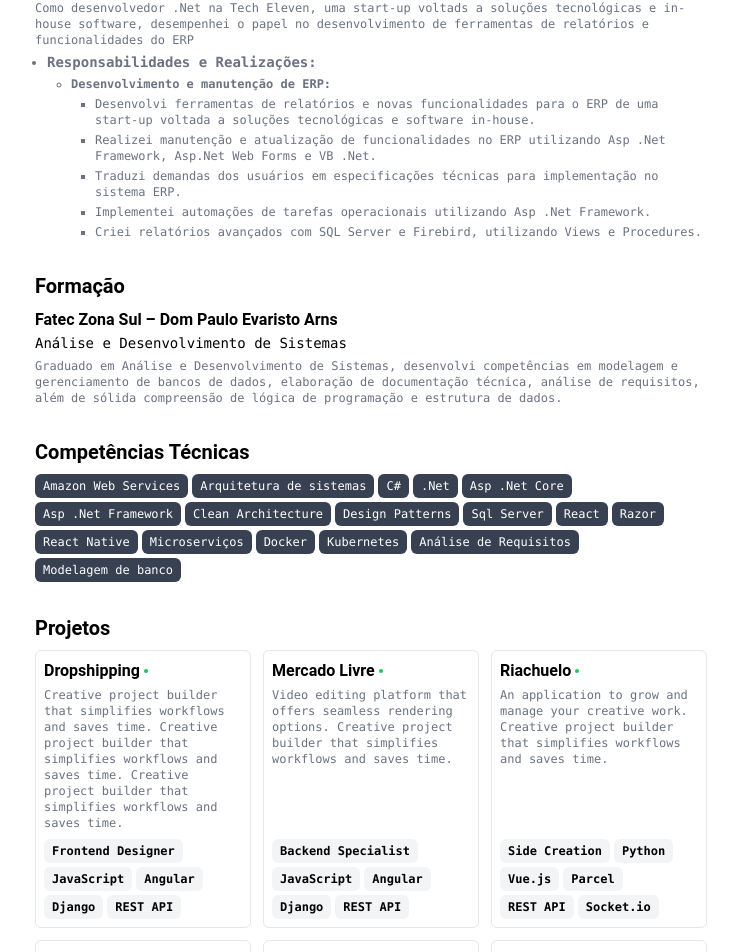
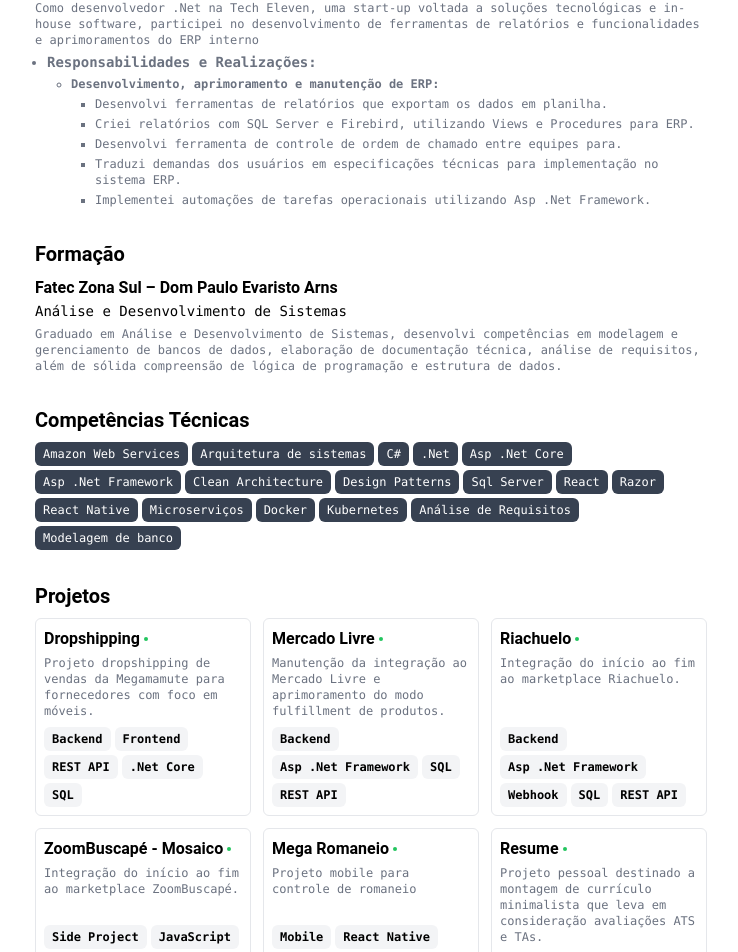
Before and after one commit to matheus-peixoto/Resume, a Next.js app: page / in a window 1280 px wide. Shown: the part 1220-2172 px from the top of the page, without its empty margins (269-1007 px from the left). Built offline with nearby package versions, Linux system fonts and the light colour scheme.

Commit message:
refact: resume data

```diff
--- a/src/data/Resume.ts
+++ b/src/data/Resume.ts
@@ -6,9 +6,21 @@ type BulletList = {
   children: BulletList[];
 };
 
+type Project = {
+  title: string;
+  description: string;
+  techStack: string[];
+  link: {
+    label: string;
+    href: string;
+  };
+};
+
+type Projects = Project[];
+
 export const RESUME = {
   name: "Matheus Peixoto Silva",
-  initials: "JD",
+  initials: "MPS",
   location: "São Paulo, SP, Brasil",
   locationLink: "https://google.com/maps/?q=S%C3%A3o%20Paulo%2C%20S%C3%A3o%20Paulo%2C%20Brazil",
   shortDescription:
@@ -147,25 +159,29 @@ export const RESUME = {
       start: "Março de 2021",
       end: "Junho de 2021",
       descriptionParagraphs: [
-        "Como desenvolvedor .Net na Tech Eleven, uma start-up voltads a soluções tecnológicas e in-house software, desempenhei o papel no desenvolvimento de ferramentas de relatórios e funcionalidades do ERP.",
-        "Manutenção e atualização de funcionalidades de ERP com Asp .Net Framework, Asp.Net Web Forms e VB .Net.",
+        "Como desenvolvedor .Net na Tech Eleven, uma start-up voltada a soluções tecnológicas e in-house software, desenvolvi ferramentas de relatórios e funcionalidades do ERP.",
+        "Manutenção e atualização de funcionalidades de ERP com Asp .Net Framework, Asp .Net Web Forms e VB.Net.",
         "Tradução de demandas dos usuários em especificações técnicas para implementação no sistema ERP",
         "Automação de tarefas operacionais com Asp .Net Framework",
         "Criação de relatórios via Sql Server e Firebird com Views e Procedures."
       ],
-      coreDescription: "Como desenvolvedor .Net na Tech Eleven, uma start-up voltads a soluções tecnológicas e in-house software, desempenhei o papel no desenvolvimento de ferramentas de relatórios e funcionalidades do ERP",
+      coreDescription: "Como desenvolvedor .Net na Tech Eleven, uma start-up voltada a soluções tecnológicas e in-house software, participei no desenvolvimento de ferramentas de relatórios e funcionalidades e aprimoramentos do ERP interno",
       bulletList: {
         name: "Responsabilidades e Realizações",
         children: [
           {
-            name: "Desenvolvimento e manutenção de ERP",
+            name: "Desenvolvimento, aprimoramento e manutenção de ERP",
             children: [
               {
-                name: "Desenvolvi ferramentas de relatórios e novas funcionalidades para o ERP de uma start-up voltada a soluções tecnológicas e software in-house.",
+                name: "Desenvolvi ferramentas de relatórios que exportam os dados em planilha.",
                 children: [],
               },
               {
-                name: "Realizei manutenção e atualização de funcionalidades no ERP utilizando Asp .Net Framework, Asp.Net Web Forms e VB .Net.",
+                name: "Criei relatórios com SQL Server e Firebird, utilizando Views e Procedures para ERP.",
+                children: [],
+              },
+              {
+                name: "Desenvolvi ferramenta de controle de ordem de chamado entre equipes para.",
                 children: [],
               },
               {
@@ -175,11 +191,7 @@ export const RESUME = {
               {
                 name: "Implementei automações de tarefas operacionais utilizando Asp .Net Framework.",
                 children: [],
-              },
-              {
-                name: "Criei relatórios avançados com SQL Server e Firebird, utilizando Views e Procedures.",
-                children: [],
-              },
+              }
             ]
           }
         ]
@@ -209,30 +221,29 @@ export const RESUME = {
     {
       "title": "Dropshipping",
       "techStack": [
-        "Frontend Designer",
-        "JavaScript",
-        "Angular",
-        "Django",
-        "REST API"
+        "Backend",
+        "Frontend",
+        "REST API",
+        ".Net Core",
+        "SQL"
       ],
       "description":
-        "Creative project builder that simplifies workflows and saves time. Creative project builder that simplifies workflows and saves time. Creative project builder that simplifies workflows and saves time.",
+        "Projeto dropshipping de vendas da Megamamute para fornecedores com foco em móveis.",
       "link": {
-        "label": "example.com",
-        "href": "https://newproject.co/"
+        "label": "",
+        "href": ""
       }
     },
     {
       "title": "Mercado Livre",
       "techStack": [
-        "Backend Specialist",
-        "JavaScript",
-        "Angular",
-        "Django",
+        "Backend",
+        "Asp .Net Framework",
+        "SQL",
         "REST API"
       ],
       "description":
-        "Video editing platform that offers seamless rendering options. Creative project builder that simplifies workflows and saves time.",
+        "Manutenção da integração ao Mercado Livre e aprimoramento do modo fulfillment de produtos.",
       "link": {
         "label": "platform.us",
         "href": "https://www.platform.us/"
@@ -241,15 +252,14 @@ export const RESUME = {
     {
       "title": "Riachuelo",
       "techStack": [
-        "Side Creation",
-        "Python",
-        "Vue.js",
-        "Parcel",
-        "REST API",
-        "Socket.io"
+        "Backend",
+        "Asp .Net Framework",
+        "Webhook",
+        "SQL",
+        "REST API"
       ],
       "description":
-        "An application to grow and manage your creative work. Creative project builder that simplifies workflows and saves time.",
+        "Integração do início ao fim ao marketplace Riachuelo.",
       "link": {
         "label": "projecthub.io",
         "href": "https://projecthub.io/"
@@ -264,7 +274,7 @@ export const RESUME = {
         "Web App Addon"
       ],
       "description":
-        "Application extension that logs events within user workflows. Creative project builder that simplifies workflows and saves time.",
+        "Integração do início ao fim ao marketplace ZoomBuscapé.",
       "link": {
         "label": "tracker.dev",
         "href": "https://tracker.dev/"
@@ -273,12 +283,13 @@ export const RESUME = {
     {
       "title": "Mega Romaneio",
       "techStack": [
-        "Side Project",
+        "Mobile",
+        "React Native",
         "Vue.js",
         "HTMLX"
       ],
       "description":
-        "Digital portfolio and articles. Created with Vue.js and Airtable API",
+        "Projeto mobile para controle de romaneio",
       "link": {
         "label": "example.com",
         "href": "https://digitalpage.io/"
@@ -287,16 +298,15 @@ export const RESUME = {
     {
       "title": "Resume",
       "techStack": [
-        "Side Project",
-        "Vue.js",
-        "Selenium"
+        "Projeto pessoal",
+        "React"
       ],
       "description":
-        "Template to showcase minimalist portfolios.",
+        "Projeto pessoal destinado a montagem de currículo minimalista que leva em consideração avaliações ATS e TAs.",
       "link": {
         "label": "newservice.io",
         "href": "https://newservice.io/"
       }
     }
-  ]
+  ] as Projects
 } as const;
```
